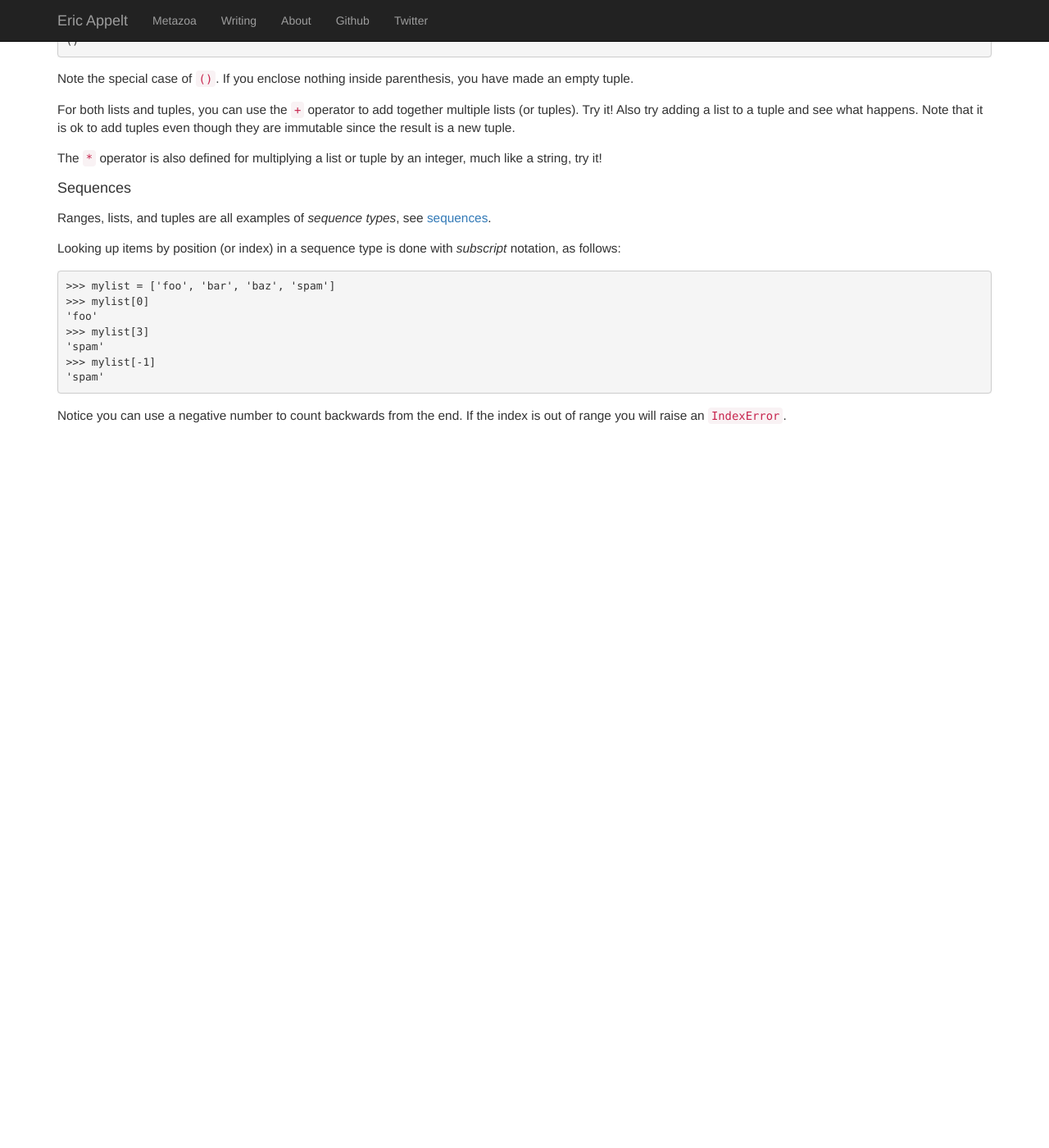
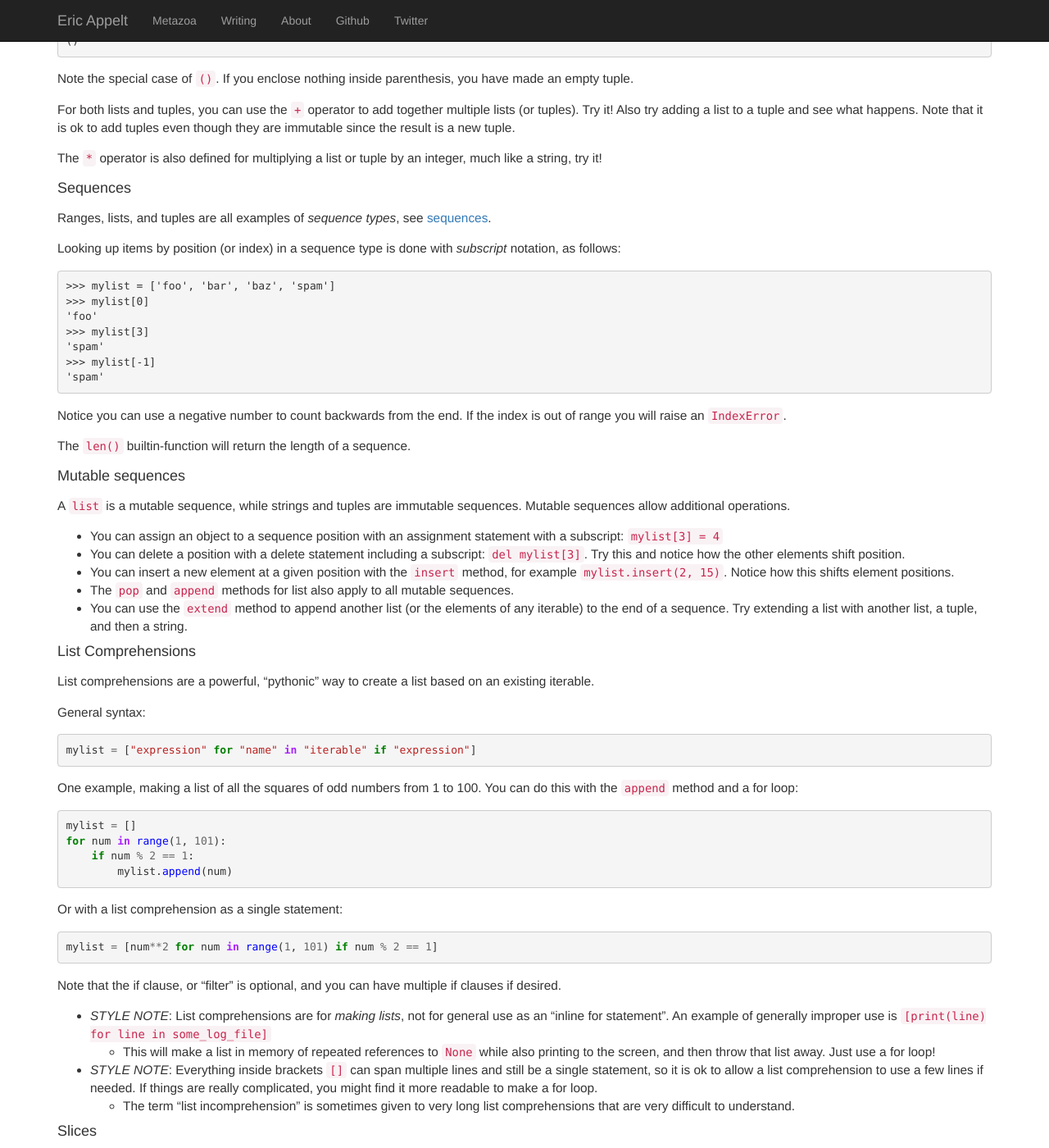
Before and after one commit to appeltel/website-ericappelt, a Jekyll site: the page built from pythonclass/session2.md, in a window 1280 px wide and 1400 px high, scrolled down 3624 px. Shown: the whole window at 82% size. Built offline with Jekyll 4.4.1, drawn with Linux system fonts in a browser that asks for light colours; nearby versions of some CDN libraries; before the commit the page ends 4157 px from its top, so only the background shows below that.

Commit message:
moar session 2 notes

```diff
--- a/pythonclass/session2.md
+++ b/pythonclass/session2.md
@@ -240,3 +240,68 @@ Looking up items by position (or index)  in a sequence type is done with *subscr
 
 Notice you can use a negative number to count backwards from the end. If the index is out of
 range you will raise an `IndexError`.
+
+The `len()` builtin-function will return the length of a sequence.
+
+#### Mutable sequences
+
+A `list` is a mutable sequence, while strings and tuples are immutable
+sequences. Mutable sequences allow additional operations.
+
+* You can assign an object to a sequence position with an assignment
+  statement with a subscript: `mylist[3] = 4`
+* You can delete a position with a delete statement including a subscript:
+  `del mylist[3]`. Try this and notice how the other elements shift position.
+* You can insert a new element at a given position with the `insert` method,
+  for example `mylist.insert(2, 15)`. Notice how this shifts element
+  positions.
+* The `pop` and `append` methods for list also apply to all mutable sequences.
+* You can use the `extend` method to append another list (or the elements
+  of any iterable) to the end of a sequence. Try extending a list with another
+  list, a tuple, and then a string.
+
+#### List Comprehensions
+
+List comprehensions are a powerful, "pythonic" way to create a list
+based on an existing iterable.
+
+General syntax:
+
+{% highlight python %}
+mylist = ["expression" for "name" in "iterable" if "expression"]
+{% endhighlight %}
+
+One example, making a list of all the squares of odd numbers from 1 to 100.
+You can do this with the `append` method and a for loop:
+
+{% highlight python %}
+mylist = []
+for num in range(1, 101):
+    if num % 2 == 1:
+        mylist.append(num)
+{% endhighlight %}
+
+Or with a list comprehension as a single statement:
+
+{% highlight python %}
+mylist = [num**2 for num in range(1, 101) if num % 2 == 1]
+{% endhighlight %}
+
+Note that the if clause, or "filter" is optional, and you can have multiple
+if clauses if desired.
+
+* *STYLE NOTE*: List comprehensions are for _making lists_, not for general
+  use as an "inline for statement". An example of generally improper use is
+  `[print(line) for line in some_log_file]`
+  * This will make a list in memory of repeated references to `None` while
+    also printing to the screen, and then throw that list away. Just use a
+    for loop!
+
+* *STYLE NOTE*: Everything inside brackets `[]` can span multiple lines and
+  still be a single statement, so it is ok to allow a list comprehension to
+  use a few lines if needed. If things are really complicated, you might
+  find it more readable to make a for loop.
+  * The term "list incomprehension" is sometimes given to very long list
+    comprehensions that are very difficult to understand.
+
+#### Slices
```
